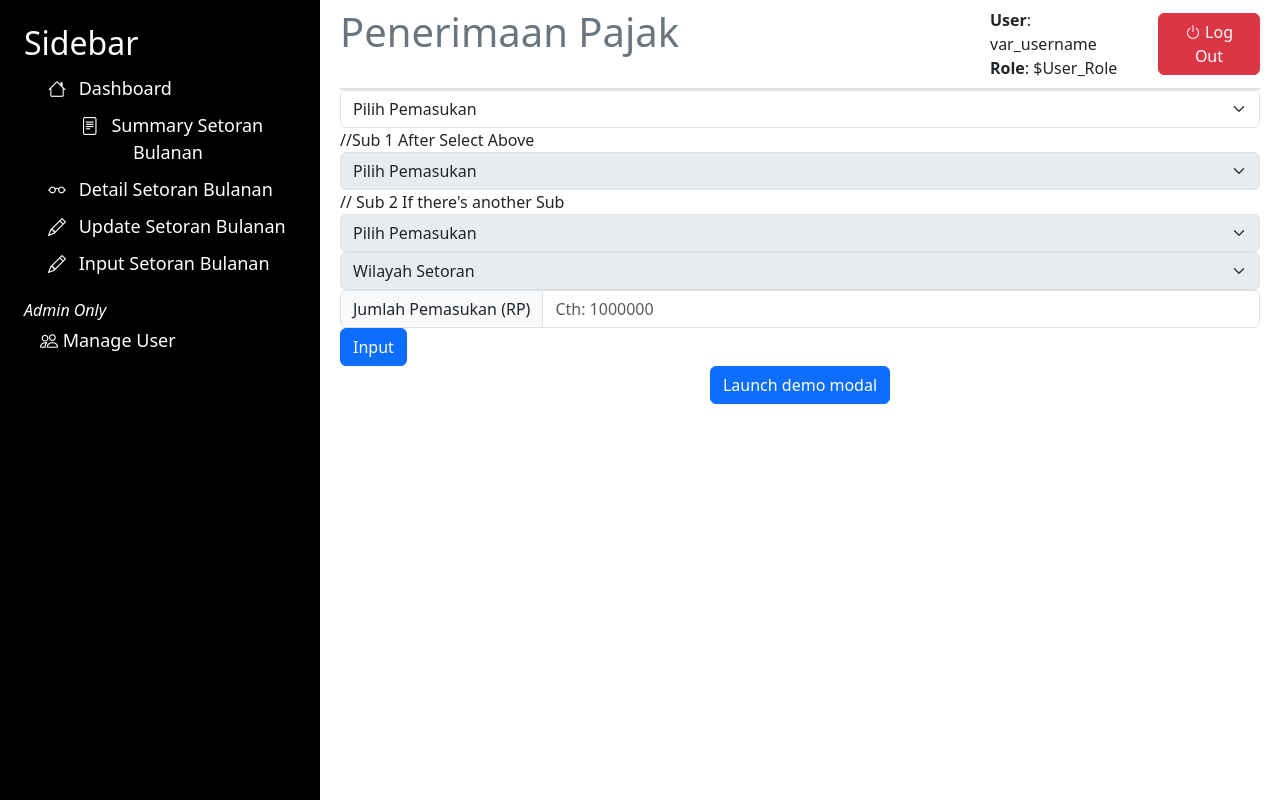
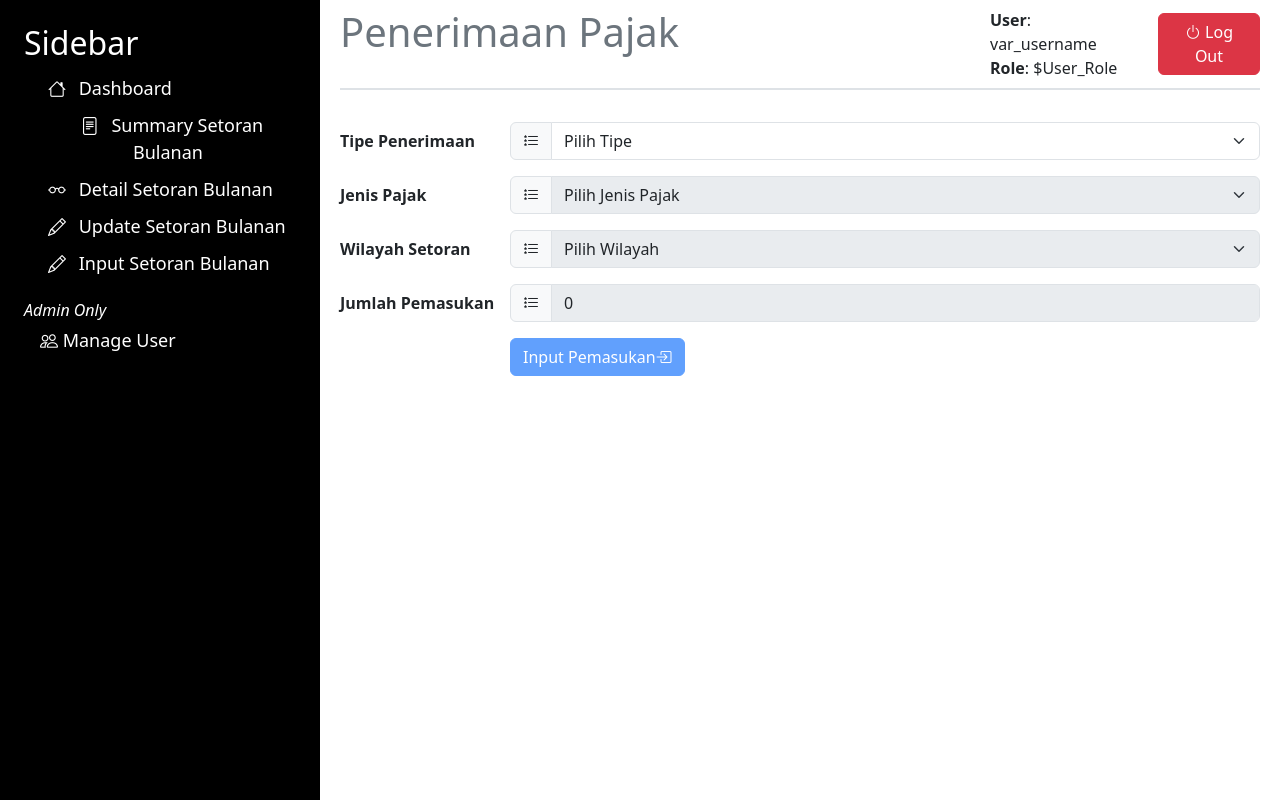
Before and after one commit to ovierevaldi/penerimaan-negara-frontend, a Next.js app: page /dashboard/input-setoran-bulanan in a window 1280 px wide. Built offline with nearby package versions, Linux system fonts and the light colour scheme.

Commit message:
Fix UI, add input Pajak

```diff
--- /dev/null
+++ b/app/common/utility.tsx
@@ -0,0 +1,4 @@
+export const getCurrentDate = () => {
+    const now = new Date();
+    return now.toISOString(); // ISO format: YYYY-MM-DDTHH:MM:SS.sssZ
+};
--- /dev/null
+++ b/app/dashboard/input-setoran-bulanan/input-setoran.css
@@ -0,0 +1,9 @@
+.input-container{
+    display: flex;
+    justify-content: center;
+    align-items: center;
+}
+
+.form-title{
+    min-width: 170px !important;
+}
--- a/app/dashboard/input-setoran-bulanan/page.tsx
+++ b/app/dashboard/input-setoran-bulanan/page.tsx
@@ -1,68 +1,252 @@
 "use client"
 
-import { useEffect } from "react";
+require('./../dashboard.css')
+require('./input-setoran.css')
+
+import { useEffect, useRef, useState } from "react";
+
+import { getCurrentDate } from "../../common/utility";
+import axios from "axios";
+import { getCookie } from "cookies-next";
+
+
+const tipePajak = ['Pajak', 'Pajak Daerah', 'Bukan Pajak']
+
+const jenisPajak = ['PPh 21 Pegawai', 'PPh 22 (Pot Put)', 'PPh 23 (Pot Put)', 'PPh 26 (Pot Put)', 'PPh 4(2) (Pot Put)', 'PPh 15 (Pot Put)', 'PPh 25 Kredit Pajak', 'PPh 29 SPT Badan KB', 'PPh 22 Ekspor', 'PPN MASA KB']
+const jenisPajakDaerah = [
+    "Pajak Bumi dan Bangunan",
+    "Pajak Penggunaan Hutan (IPPKH)",
+    "Pajak Alat Berat / Kendaraan Bermotor",
+    "Pajak Penerangan Jalan",
+    "Pajak Air Permukaan/ Bawah Tanah",
+    "Pajak Daerah Jasa Boga",
+    "Pajak Galian C",
+    "Pajak Penggunaan Hutan",
+    "Pajak Reklame"
+];
+const jenisNonPajak = [
+    "Dividen",
+    "SP3D (Sumbangan Pihak ke-3)",
+    "BPHTB",
+    "Iuran Produksi Batubara (ROYALTI)",
+    "Iuran Tetap / Kuasa Penambangan",
+    "Retribusi Kebersihan",
+    "Retribusi IMB",
+    "Sewa Perairan",
+    "Retribusi Pemeriksaan Alat Pemadam Kebakaran",
+    "PNBP Pendaftaran, Pelayanan dan Pengukuran Aset",
+    "PNBP Biaya Hak Penggunaan (BHP)",
+    "PNBP Peralihan Aset"
+];
+
+const subIuran = ['KW.96PP0289 (Peranap) 18.230 Ha2',
+    'KW.02.SS.2010 (Muara Tiga Besar) 2.866 Ha2',
+    'KW.ME.01.ET.011 (Banko Barat) 4.500 Ha2',
+    'KW.ME.01.ET.002 B (Banko Suban) 22.937 Ha2',
+    'KW.01.SS.2010 Air Laya 7.621 Ha2',
+    'KW.ME.01.ET.002 A (Banko Tengah) 2.423 Ha2',
+    'Landrent Ombilin',];
+
+const listWilayah = [
+    "Aceh",
+    "Bali",
+    "Bangka Belitung",
+    "Banten",
+    "Bengkulu",
+    "Gorontalo",
+    "Jakarta",
+    "Jambi",
+    "Jawa Barat",
+    "Jawa Tengah",
+    "Jawa Timur",
+    "Kalimantan Barat",
+    "Kalimantan Tengah",
+    "Kalimantan Selatan",
+    "Kalimantan Utara",
+    "Kepulauan Riau",
+    "Lampung",
+    "Maluku",
+    "Maluku Utara",
+    "Nusa Tenggara Barat",
+    "Nusa Tenggara Timur",
+    "Papua",
+    "Papua Barat",
+    "Riau",
+    "Sulawesi Barat",
+    "Sulawesi Selatan",
+    "Sulawesi Tengah",
+    "Sulawesi Tenggara",
+    "Sulawesi Utara",
+    "Sumatera Barat",
+    "Sumatera Selatan",
+    "Sumatera Utara",
+    "Yogyakarta"
+];
 
 export default function InputPemasukanPage() {
+    const [selectedTipePajak, setselectedTipePajak] = useState('');
+    const [selectedJenisPajak, setSelectedJenisPajak] = useState('');
+    const [selectedJenisIuran, setSelectedJenisIuran] = useState('');
+    const [selectedWilayah, setSelectedWilayah] = useState('')
+    const [jumlahPemasukan, setjumlahPemasukan] = useState(0);
+
+    const [response, setResponse] = useState(null);
+    const [error, setError] = useState(null);
+
+
+    const modalButtonRef = useRef(null);
+
+    const handelTipePajakChange = (event) => {
+        setselectedTipePajak(event.target.value);
+    };
+
+    const handleJenisPajakChange = (event) => {
+        setSelectedJenisPajak(event.target.value);
+    };
+
+    const handlesJenisIuranChange = (event) => {
+        setSelectedJenisIuran(event.target.value);
+    };
+
+    const handleSelectedWilayah = (event) => {
+        setSelectedWilayah(event.target.value);
+    };
+
+    const handleJumlahPemasukan = (event) => {
+        setjumlahPemasukan(Number(event.target.value));
+    }
+
+    const handleInputButtonClick = () => {
+        const token = getCookie('token');
+        const url = process.env.NEXT_PUBLIC_TEST_API_URL + '/pajak/input-pemasukan';
+
+        const postData = {
+            tipePajak: tipePajak[selectedTipePajak],
+            jenisPajak: selectedTipePajak == '0' ? jenisPajak[selectedJenisPajak] : selectedTipePajak == '1' ? jenisPajakDaerah[selectedJenisPajak] : jenisNonPajak[selectedJenisPajak],
+            wilayah: listWilayah[selectedWilayah],
+            jumlah: jumlahPemasukan,
+            tanggal: getCurrentDate(),
+        };
+        console.log(url, postData, token)
+        postRequest(url, postData, token)
+    };
+
+    const postRequest = async (url, postData, token) => {
+        console.log('a')
+        try {
+            const res = await axios.post(url, postData, {
+                headers: {
+                    'Authorization': `Bearer ${token}`,
+                    'Content-Type': 'application/json'
+                }
+            });
+            setResponse(res.data);
+            console.log(response);
+
+              // if (modalButtonRef.current) {
+        //     modalButtonRef.current.click();
+        // }
+        } catch (err) {
+            setError(err);
+            console.log(error)
+        }
+    };
+
+
+
     useEffect(() => {
         require("bootstrap/dist/js/bootstrap.bundle.min.js");
     }, []);
 
     return(
-       <div>
-            <form className="">
-                <select className="form-select" aria-label="Default select example">
-                    <option selected>Pilih Pemasukan</option>
-                    <option value="1">One</option>
-                    <option value="2">Two</option>
-                    <option value="3">Three</option>
+       <div className="dashboard-page">
+            <form className="d-flex flex-column row-gap-3">
+                <div className="input-container">
+                    <span className="form-title"><b>Tipe Penerimaan</b></span>
+                    <div className="input-group">
+                        <span className="input-group-text" id="basic-addon1"><i className="bi bi-list-stars"></i></span>
+                        <select className="form-select"  onChange={handelTipePajakChange} value={selectedTipePajak}>
+                                <option value="">Pilih Tipe</option>
+                                {tipePajak.map((tipe, index) =>  <option value={index} >{tipe}</option>)}
                         </select>
+                    </div>
+                </div>
 
-                //Sub 1 After Select Above
-                <select className="form-select" aria-label="Default select example" disabled>
-                    <option selected>Pilih Pemasukan</option>
-                    <option value="1">One</option>
-                    <option value="2">Two</option>
-                    <option value="3">Three</option>
+                <div className="input-container">
+                    <span className="form-title"><b>Jenis Pajak</b></span>
+                    <div className="input-group">
+                        <span className="input-group-text" id="basic-addon1"><i className="bi bi-list-stars"></i></span>
+                        <select className="form-select" onChange={handleJenisPajakChange} disabled={!selectedTipePajak} value={selectedJenisPajak}>
+                            <option value="">Pilih Jenis Pajak</option>
+                            {selectedTipePajak === '0' && (
+                               jenisPajak.map((tipe, index) => (
+                                <option key={index} value={index}>{tipe}</option>
+                                ))
+                            )}
+
+                            {selectedTipePajak === '1' && (
+                                 jenisPajakDaerah.map((tipe, index) => (
+                                    <option key={index} value={index}>{tipe}</option>
+                                ))
+                            )}
+
+                            {selectedTipePajak === '2' && (
+                                jenisNonPajak.map((tipe, index) => (
+                                    <option key={index} value={index}>{tipe}</option>
+                                ))
+                            )}
+
                         </select>
+                    </div>
+                </div>
 
-                // Sub 2 If there's another Sub
-                <select className="form-select" aria-label="Default select example" disabled>
-                    <option selected>Pilih Pemasukan</option>
-                    <option value="1">One</option>
-                    <option value="2">Two</option>
-                    <option value="3">Three</option>
+                {selectedJenisPajak == '4' &&
+                <div className="input-container" >
+                    <span className="form-title"><b>Sub Iuran</b></span>
+                    <div className="input-group">
+                        <span className="input-group-text" id="basic-addon1"><i className="bi bi-list-stars"></i></span>
+                        <select className="form-select" onChange={handlesJenisIuranChange} value={selectedJenisIuran}>
+                            <option value="">Pilih Sub Iuran</option>
+                            {subIuran.map((tipe, index) =>  <option value={index} >{tipe}</option>)}
                         </select>
+                    </div>
+                </div>
+                }
 
-                <select className="form-select" aria-label="Default select example" disabled>
-                    <option selected>Wilayah Setoran</option>
-                    <option value="1">One</option>
-                    <option value="2">Two</option>
-                    <option value="3">Three</option>
+                <div className="input-container">
+                    <span className="form-title"><b>Wilayah Setoran</b></span>
+                    <div className="input-group">
+                        <span className="input-group-text" id="basic-addon1"><i className="bi bi-list-stars"></i></span>
+                        <select className="form-select" disabled={!selectedJenisPajak} onChange={handleSelectedWilayah}>
+                            <option value="">Pilih Wilayah</option>
+                            {listWilayah.map((tipe, index) =>  <option value={index} >{tipe}</option>)}
                         </select>
+                    </div>
+                </div>
 
 
+                <div className="input-container">
+                    <span className="form-title"><b>Jumlah Pemasukan</b></span>
                     <div className="input-group">
-                    <span className="input-group-text" id="jumlah-pemasukan">Jumlah Pemasukan (RP)</span>
-                    <input type="number" className="form-control" placeholder="Cth: 1000000" aria-label="Username" aria-describedby="basic-addon1" />
+                        <span className="input-group-text" id="basic-addon1"><i className="bi bi-list-stars"></i></span>
+                        <input type="number" className="form-control" placeholder="1000000" disabled={!selectedWilayah} onChange={handleJumlahPemasukan} value={jumlahPemasukan}/>
                     </div>
-                <button type="submit" className="btn btn-primary">Input</button>
+                </div>
+
+                <div className="input-container">
+                    <span className="form-title"><b></b></span>
+                    <div className="input-group">
+                        <button type="button" className="btn btn-primary" onClick={handleInputButtonClick} data-bs-toggle="modal"
+                        data-bs-target="#exampleModal" disabled={jumlahPemasukan <= 0}>Input Pemasukan<i className="bi bi-box-arrow-in-right"></i></button>
+                    </div>
+                </div>
+
             </form>
 
-            <div className="d-flex
-                justify-content-center align-items-center">
-                    <button
-                        type="button"
-                        className="btn btn-primary"
-                        data-bs-toggle="modal"
-                        data-bs-target="#exampleModal"
-                    >
-                        Launch demo modal
-                    </button>
-
+            <div className="d-flex justify-content-center align-items-center">
             <div
                 className="modal fade"
                 id="exampleModal"
-                        tabIndex="-1"
                 aria-labelledby="exampleModalLabel"
                 aria-hidden="true"
             >
@@ -81,10 +265,6 @@ export default function InputPemasukanPage() {
                         </div>
                         <div className="modal-body">
                             <p>Input pemasukan Berhasil</p>
-
-                                // Jika PPH tampilkan tabel
-
-
                         </div>
                     </div>
                 </div>
```
Also changed, not shown: 1 other file (tests, documents, lock files or other folders). Lines whose indentation alone changed are shown as unchanged.
